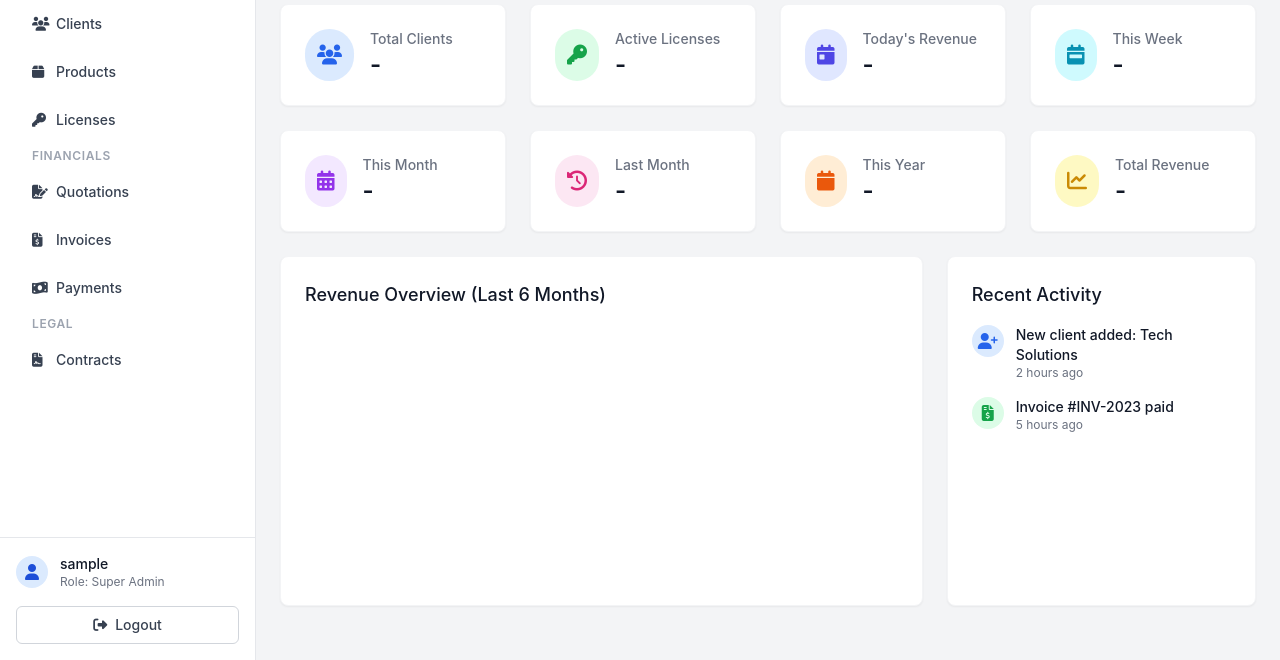
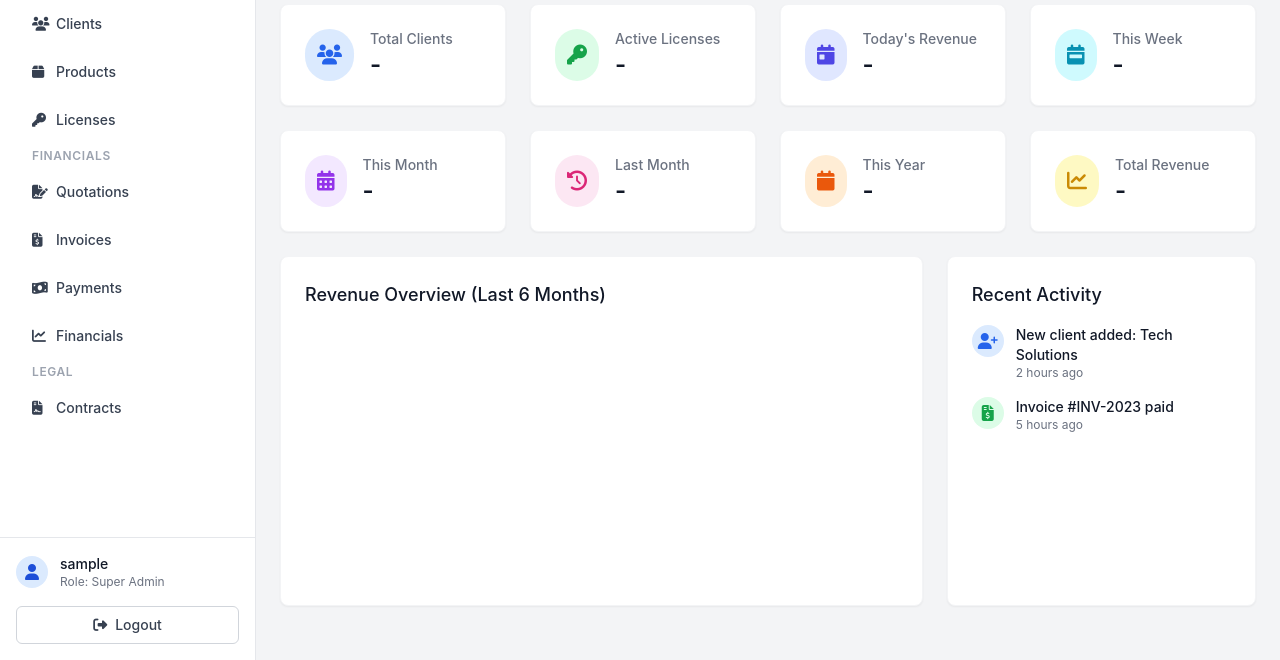
Before and after one commit to Dtech2preas/Bet, a plain HTML site: page app.html in a window 1280 px wide. Shown: the part 140-800 px from the top of the page. Drawn offline with nearby package versions, Linux system fonts and the light colour scheme; some packages are replaced by stand-ins of ours; no server answers; sample sign-in values are in the browser's storage; a script that the page names is missing.

Commit message:
feat: add missing financials link to side menu
Added the missing `<a id="nav-financials">` to the sidebar menu in both `app.html` and `public_app.html` so users can access the Financials section.

```diff
--- a/app.html
+++ b/app.html
@@ -92,6 +92,9 @@
             </a>
             <a href="#" onclick="app.showSection('payments')" id="nav-payments" class="nav-item flex items-center px-4 py-2.5 text-sm font-medium text-gray-700 dark:text-gray-300 hover:bg-gray-100 dark:hover:bg-gray-800 rounded-md transition-colors">
                 <i class="fas fa-money-bill-wave w-6"></i> Payments
+            </a>
+            <a href="#" onclick="app.showSection('financials')" id="nav-financials" class="nav-item flex items-center px-4 py-2.5 text-sm font-medium text-gray-700 dark:text-gray-300 hover:bg-gray-100 dark:hover:bg-gray-800 rounded-md transition-colors">
+                <i class="fas fa-chart-line w-6"></i> Financials
             </a>
 
             <div class="text-xs font-semibold text-gray-400 uppercase tracking-wider mt-4 mb-2 pl-4">Legal</div>
```
Also changed, not shown: public_app.html (+3 -0 lines), 1 other file.
